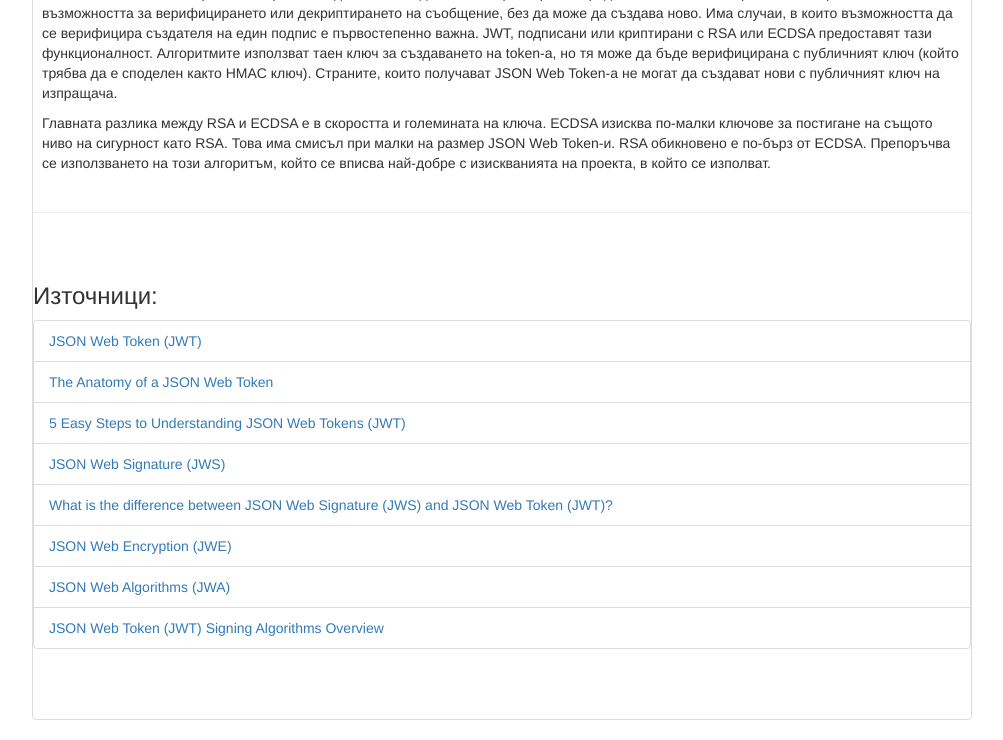
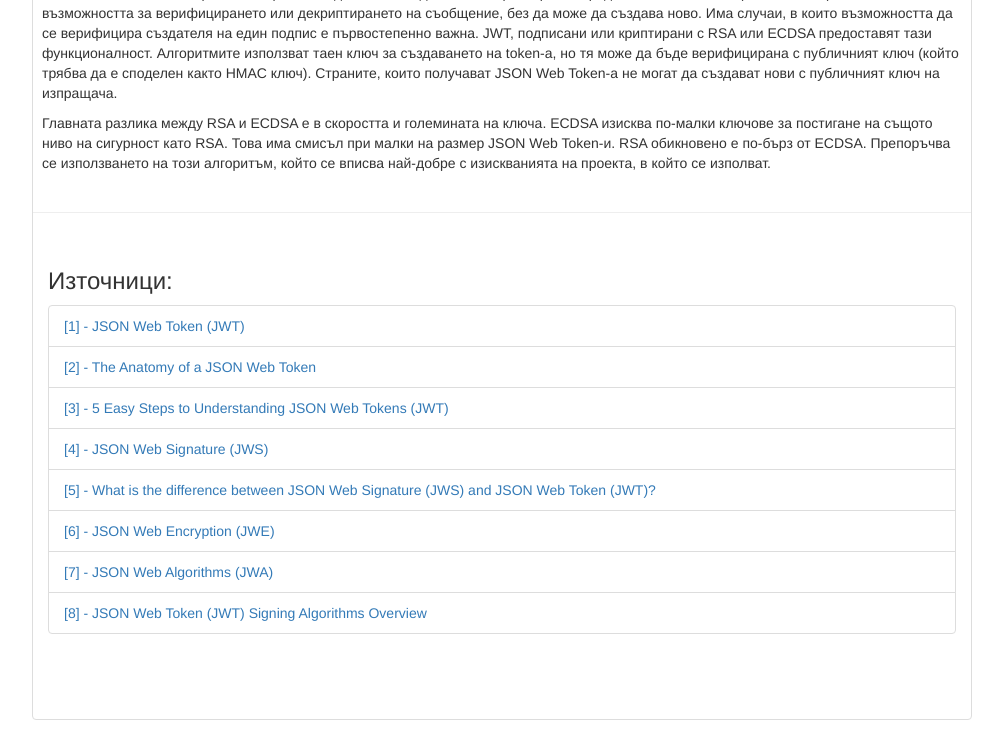
Before and after one commit to cwetanow-learning/FMI, a PHP site: page /referat.html in a window 1280 px wide. Shown: the part 4600-5340 px from the top of the page, without its empty margins (239-1242 px from the left). Run offline with PHP 8.4, Linux system fonts and the light colour scheme.

Commit message:
Number sources

```diff
--- a/Web/Referat/css/styles.css
+++ b/Web/Referat/css/styles.css
@@ -58,3 +58,8 @@ pre {
     white-space: -o-pre-wrap;    /* Opera 7 */
     word-wrap: break-word;       /* Internet Explorer 5.5+ */
 }
+
+footer {
+  padding: 15px;
+  margin-top: 10px;
+}
--- a/Web/Referat/referat.html
+++ b/Web/Referat/referat.html
@@ -213,7 +213,7 @@ eyJ0eXAiOiJKV1QiLCJhbGciOiJIUzI1NiJ9.eyJ1c2VySWQiOiJiMDhmODZhZi0zNWRhLTQ4ZjItOGZ
         <img src="img/usage.png"
              alt="structure"
              id="image">
-        <h6 class="text-center">Фигура 2 - начин на действие</h6>
+        <h6 class="text-center">Фигура 2 - начин на действие [3]</h6>
         <p>
           В този пример, потребителят първо се вписва в аутентикиращия сървър, използвайки нужните данни (потребителско име и парола,
           Facebook, Google ...). След това този сървър създава JWT и го изпраща към потребителя. Когато потребителят праща
@@ -382,36 +382,36 @@ eyJ0eXAiOiJKV1QiLCJhbGciOiJIUzI1NiJ9.eyJ1c2VySWQiOiJiMDhmODZhZi0zNWRhLTQ4ZjItOGZ
             <ul class="list-group">
               <li class="list-group-item">
                 <a href="https://tools.ietf.org/html/rfc7519"
-                   target="_blank">JSON Web Token (JWT)</a>
+                   target="_blank">[1] - JSON Web Token (JWT)</a>
               </li>
               <li class="list-group-item">
                 <a href="https://scotch.io/tutorials/the-anatomy-of-a-json-web-token"
-                   target="_blank">The Anatomy of a JSON Web Token </a>
+                   target="_blank">[2] - The Anatomy of a JSON Web Token </a>
               </li>
               <li class="list-group-item">
                 <a href="https://medium.com/vandium-software/5-easy-steps-to-understanding-json-web-tokens-jwt-1164c0adfcec"
-                   target="_blank">5 Easy Steps to Understanding JSON Web Tokens (JWT)</a>
+                   target="_blank">[3] - 5 Easy Steps to Understanding JSON Web Tokens (JWT)</a>
               </li>
               <li class="list-group-item">
                 <a href="https://tools.ietf.org/html/rfc7515"
-                   target="_blank"> JSON Web Signature (JWS)</a>
+                   target="_blank">[4] - JSON Web Signature (JWS)</a>
               </li>
               <li class="list-group-item">
                 <a href="https://stackoverflow.com/questions/27640930/what-is-the-difference-between-json-web-signature-jws-and-json-web-token-jwt"
 
-                   target="_blank">What is the difference between JSON Web Signature (JWS) and JSON Web Token (JWT)?</a>
+                   target="_blank">[5] - What is the difference between JSON Web Signature (JWS) and JSON Web Token (JWT)?</a>
               </li>
               <li class="list-group-item">
                 <a href="https://tools.ietf.org/html/rfc7516"
-                   target="_blank"> JSON Web Encryption (JWE)</a>
+                   target="_blank">[6] - JSON Web Encryption (JWE)</a>
               </li>
               <li class="list-group-item">
                 <a href="https://tools.ietf.org/html/rfc7518#section-1"
-                   target="_blank">JSON Web Algorithms (JWA)</a>
+                   target="_blank">[7] - JSON Web Algorithms (JWA)</a>
               </li>
               <li class="list-group-item">
                 <a href="https://auth0.com/blog/json-web-token-signing-algorithms-overview/"
-                   target="_blank">JSON Web Token (JWT) Signing Algorithms Overview</a>
+                   target="_blank">[8] - JSON Web Token (JWT) Signing Algorithms Overview</a>
               </li>
             </ul>
           </div>
```
